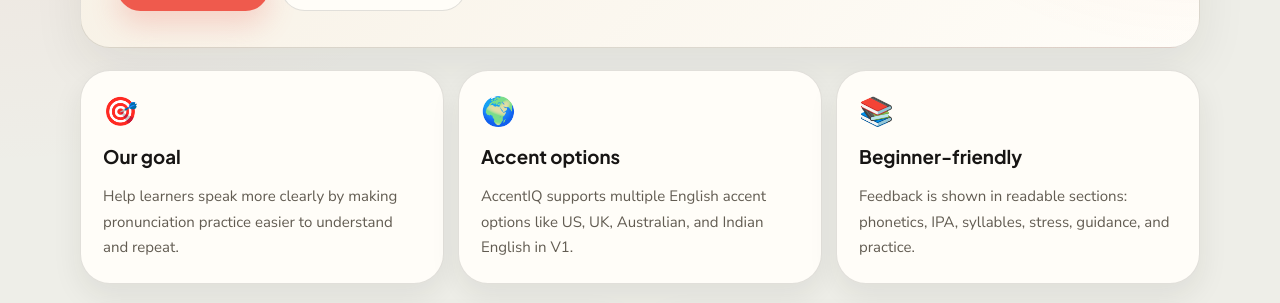
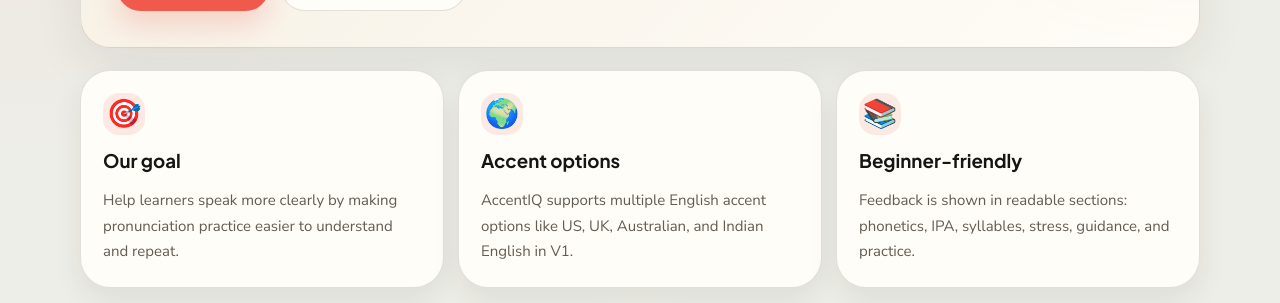
Before and after one commit to sopnendudutta/accent-iq, a React (Vite) app in the folder client/: page /about in a window 1280 px wide. Shown: the part 497-800 px from the top of the page. Built offline with nearby package versions, Linux system fonts and the light colour scheme; no server answers.

Commit message:
Better UI/UX

```diff
--- a/client/src/index.css
+++ b/client/src/index.css
@@ -1977,6 +1977,56 @@
   justify-content: center;
 }
 
+/* Final page consistency polish */
+
+.settings-card,
+.settings-theme-card,
+.settings-feature-card,
+.about-summary-card,
+.about-card,
+.about-panel,
+.about-safety-note,
+.not-found-card {
+  transition:
+    border-color 0.2s ease,
+    background 0.2s ease,
+    transform 0.2s ease,
+    box-shadow 0.2s ease;
+}
+
+.settings-feature-card:hover,
+.about-card:hover {
+  transform: translateY(-2px);
+  border-color: var(--color-border-strong);
+}
+
+.settings-feature-card span,
+.about-card span {
+  display: inline-flex;
+  width: 42px;
+  height: 42px;
+
+  align-items: center;
+  justify-content: center;
+
+  border-radius: 16px;
+  background: var(--color-coral-soft);
+}
+
+.about-safety-note,
+.guest-settings-box {
+  border-color: color-mix(in srgb, var(--color-coral) 24%, var(--color-border) 76%);
+}
+
+.not-found-card {
+  overflow: hidden;
+}
+
+.not-found-code {
+  user-select: none;
+}
+
+
 
 /* Final UI safety cleanup */
 
@@ -1995,7 +2045,17 @@
 .result-card,
 .guidance-box,
 .practice-box,
-.history-card {
+.history-card,
+.settings-hero,
+.settings-theme-card,
+.settings-card,
+.settings-feature-card,
+.about-hero,
+.about-summary-card,
+.about-card,
+.about-panel,
+.about-safety-note,
+.not-found-card {
   min-width: 0;
 }
 
@@ -2236,6 +2296,10 @@
   .quick-example-row {
     justify-content: flex-start;
   }
+
+  .settings-side-column {
+    grid-template-columns: 1fr;
+  }
 }
 
 /* Mobile: 320px - 560px */
@@ -2482,7 +2546,17 @@
   .practice-form-card,
   .side-info-card,
   .result-box,
-  .history-section {
+  .history-section,
+  .settings-hero,
+  .settings-theme-card,
+  .settings-card,
+  .settings-feature-card,
+  .about-hero,
+  .about-summary-card,
+  .about-card,
+  .about-panel,
+  .about-safety-note,
+  .not-found-card {
     padding: 16px;
   }
 }
```
